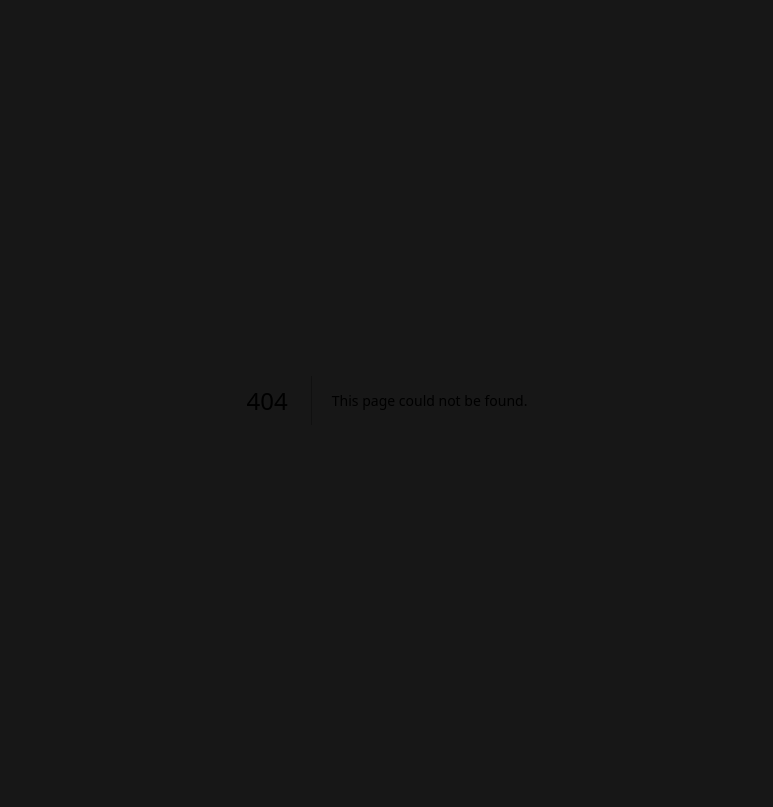
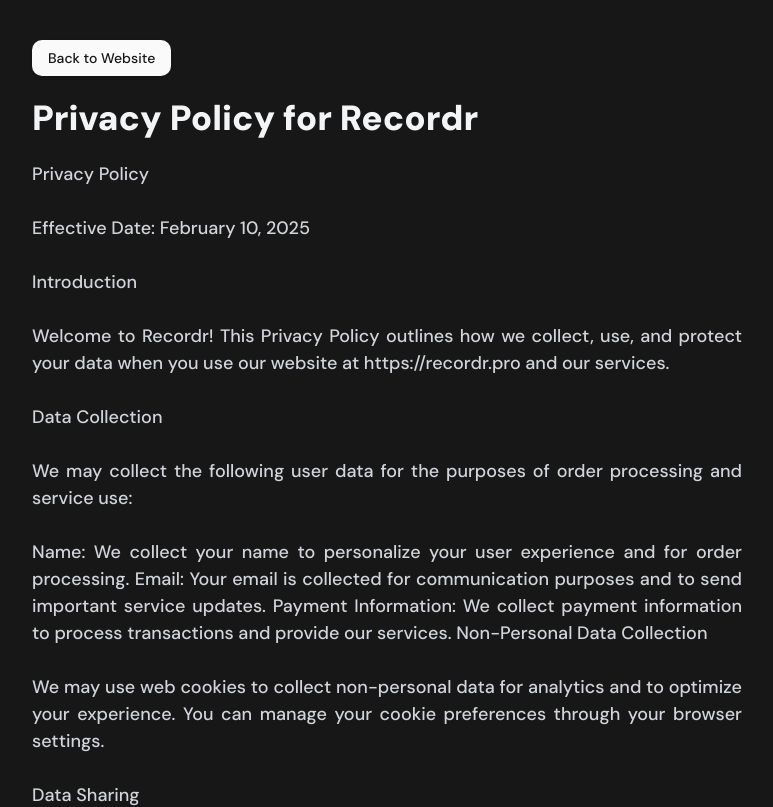
Before and after one commit to costingh/recordr-nextjs, a Next.js app: page /privacy-policy in a window 1280 px wide. Before the commit this address had no page. Shown: the top 807 px of the page, without its empty margins (253-1026 px from the left). Built offline with nearby package versions, Linux system fonts and the light colour scheme.

Commit message:
[UPDATE] added privacy and tos pages

```diff
--- /dev/null
+++ b/src/app/privacy-policy/page.tsx
@@ -0,0 +1,91 @@
+import { Button } from "@/components/ui/button";
+import Link from "next/link";
+import React from "react";
+
+function PrivacyPolicyPage() {
+	return (
+		<div className="w-full max-w-[750px] mx-auto px-[20px] py-[40px] text-justify">
+			<Link href="/">
+				<Button>Back to Website</Button>
+			</Link>
+
+			<h1 className="text-gray-100 font-[900] text-[35px] my-4">
+				Privacy Policy for Recordr
+			</h1>
+
+			<p className="text-gray-300 font-[500] text-[18px]">
+				Privacy Policy
+				<br />
+				<br />
+				Effective Date: February 10, 2025
+				<br />
+				<br />
+				Introduction
+				<br />
+				<br />
+				Welcome to Recordr! This Privacy Policy outlines how we collect,
+				use, and protect your data when you use our website at
+				https://recordr.pro and our services.
+				<br />
+				<br />
+				Data Collection
+				<br />
+				<br />
+				We may collect the following user data for the purposes of order
+				processing and service use:
+				<br />
+				<br />
+				Name: We collect your name to personalize your user experience
+				and for order processing. Email: Your email is collected for
+				communication purposes and to send important service updates.
+				Payment Information: We collect payment information to process
+				transactions and provide our services. Non-Personal Data
+				Collection
+				<br />
+				<br />
+				We may use web cookies to collect non-personal data for
+				analytics and to optimize your experience. You can manage your
+				cookie preferences through your browser settings.
+				<br />
+				<br />
+				Data Sharing
+				<br />
+				<br />
+				We do not share your data with any other parties. Your privacy
+				is important to us, and we ensure that your information remains
+				confidential.
+				<br />
+				<br />
+				Children's Privacy
+				<br />
+				<br />
+				We do not knowingly collect data from individuals under the age
+				of 18. Our services are intended for adult users.
+				<br />
+				<br />
+				Updates to Privacy Policy
+				<br />
+				<br />
+				We may update this Privacy Policy as needed to reflect changes
+				in our services or to comply with legal requirements. Users will
+				be informed of significant updates via email. Continued use of
+				our services after receiving notice of these changes indicates
+				your acceptance of the revised Privacy Policy.
+				<br />
+				<br />
+				Contact Us
+				<br />
+				<br />
+				If you have any questions or concerns regarding this Privacy
+				Policy or our data practices, please contact us at
+				gheorghecostin221@gmail.com.
+				<br />
+				<br />
+				Thank you for using Recordr, your partner in sharing screen
+				recordings.
+			</p>
+		</div>
+	);
+}
+
+export default PrivacyPolicyPage;
--- /dev/null
+++ b/src/app/tos/page.tsx
@@ -0,0 +1,82 @@
+import { Button } from "@/components/ui/button";
+import Link from "next/link";
+import React from "react";
+
+function TermsOfServicePage() {
+	return (
+		<div className="w-full max-w-[750px] mx-auto px-[20px] py-[40px] text-justify">
+			<Link href="/">
+				<Button>Back to Website</Button>
+			</Link>
+
+			<h1 className="text-gray-100 font-[900] text-[35px] my-4">
+				Terms and Conditions for Recordr
+			</h1>
+
+			<p className="text-gray-300 font-[500] text-[18px]">
+				Effective Date: February 10, 2025
+				<br />
+				<br />
+				Introduction
+				<br />
+				<br />
+				These Terms of Service ("Terms") govern your use of the Recordr
+				website ("Website") and the services provided by Recordr.
+				ByeDispute is committed to helping users share screen recordings
+				with prospects and friends. By using our Website and App, you
+				agree to comply with these Terms.
+				<br />
+				<br />
+				1. Acceptance of Terms
+				<br />
+				<br />
+				By accessing or using our Website and App, you accept and agree
+				to abide by these Terms and our Privacy Policy, located at
+				Privacy Policy. If you do not agree with any part of these
+				Terms, please refrain from using our services.
+				<br />
+				<br />
+				2. User Data and Privacy
+				<br />
+				<br />
+				We may collect and store personal information from our users,
+				including names, email addresses, payment information, and
+				Stripe data. We value your privacy and take data protection
+				seriously. Please refer to our Privacy Policy for more
+				information on how we collect, use, and protect your data.
+				<br />
+				<br />
+				3. Non-Personal Data Collection
+				<br />
+				<br />
+				Our Website may use web cookies to enhance your experience and
+				gather non-personal data for analytics and optimization
+				purposes. You can manage cookie preferences through your browser
+				settings.
+				<br />
+				<br />
+				4. Updates to Terms
+				<br />
+				<br />
+				We may update these Terms from time to time to reflect changes
+				in our services or legal requirements. We will notify users of
+				any significant changes via email. Continued use of our Website
+				and App after receiving notice of these changes indicates your
+				acceptance of the revised Terms.
+				<br />
+				<br />
+				5. Contact Us
+				<br />
+				<br />
+				If you have any questions or concerns about these Terms or our
+				services, please contact us at gheorghecostin221@gmail.com.
+				<br />
+				<br />
+				Thank you for using Recordr, your partner in sharing screen
+				recordings.
+			</p>
+		</div>
+	);
+}
+
+export default TermsOfServicePage;
```
